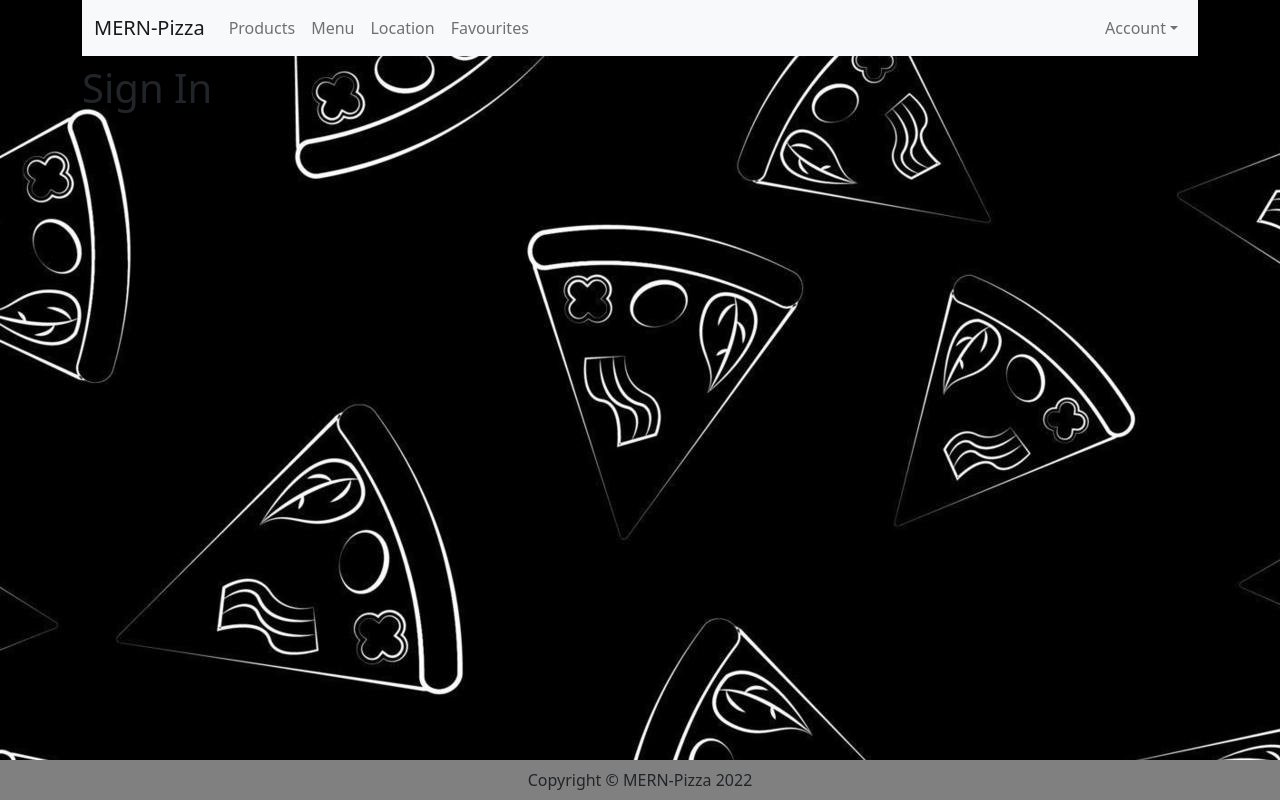
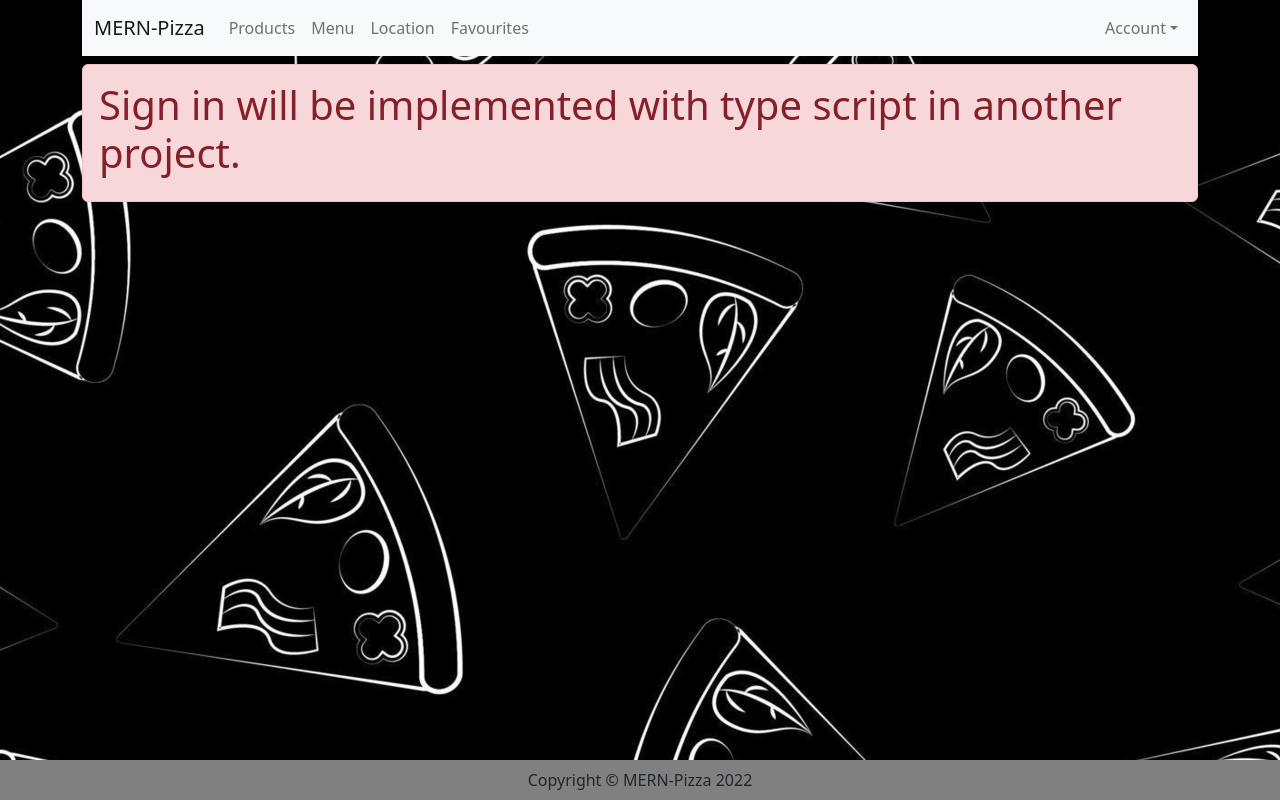
Before and after one commit to stanchyyy/react-express-mongo, a React (Create React App) app in the folder client/: page /SignIn in a window 1280 px wide. Built offline with nearby package versions, Linux system fonts and the light colour scheme.

Commit message:
move next

```diff
--- a/client/src/components/Favourites.js
+++ b/client/src/components/Favourites.js
@@ -4,7 +4,7 @@ function Faviurtes(){
     return (
         <Container className="alert alert-danger" role="alert">
             <h1 >Favourites - throw not implemented.</h1>
-            <p>- Add ids to menu items</p>
+            <p>- Add ids` to menu items</p>
             <p>- Add favourites button in the menu page.</p>
             <p>- Implement with local storage.</p>
             <p>- Allow remove from favourites.</p>
--- a/client/src/components/Products/list-ingredients.js
+++ b/client/src/components/Products/list-ingredients.js
@@ -114,7 +114,6 @@ function ListIngredients() {
             ))
     }
 
-    // let arrayTypes = ["Dough","Vegetables","Meat","Cheese"];
 
     return (
         <Container id="list-ingredients">
--- a/client/src/components/account/SignIn.js
+++ b/client/src/components/account/SignIn.js
@@ -1,6 +1,10 @@
+import Container from "react-bootstrap/Container"
+
 function SignIn(){
     return (
-        <h1>Sign In</h1>
+        <Container className="alert alert-danger" role="alert">
+            <h1 >Sign in will be implemented with type script in another project.</h1>
+        </Container>
     )
 }
 
--- a/client/src/components/account/SignUp.js
+++ b/client/src/components/account/SignUp.js
@@ -1,6 +1,10 @@
+import Container from "react-bootstrap/Container"
+
 function SignUp(){
     return (
-        <h1>Sign Up</h1>
+        <Container className="alert alert-danger" role="alert">
+        <h1 >Sign up will be implemented with type script in another project.</h1>
+    </Container>
     )
 }
 
```
